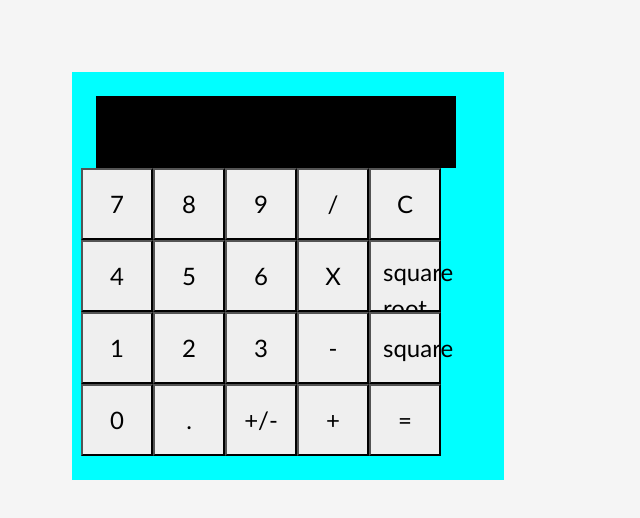
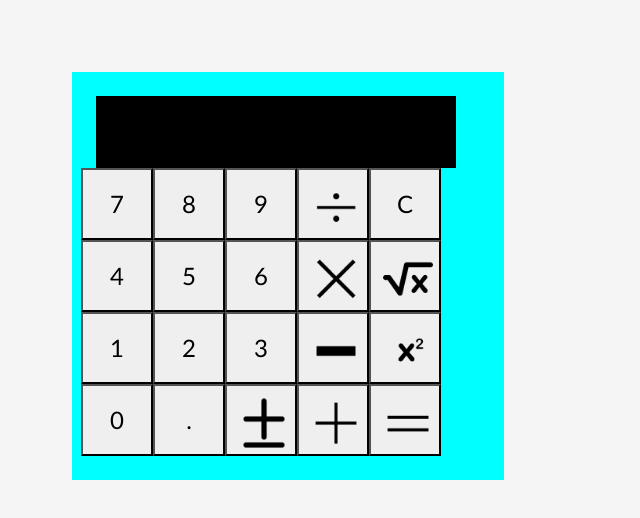
Before and after one commit to dev-welli/js-calculator, a plain HTML site: page index.html in a window 1280 px wide. Shown: the whole page, without its empty margins (0-640 px from the left). Drawn offline with nearby package versions, Linux system fonts and the light colour scheme.

Commit message:
replacing math operators with images

```diff
--- a/index.html
+++ b/index.html
@@ -16,29 +16,29 @@
                 <button class="keys" id="seven">7</button>
                 <button class="keys" id="eight">8</button>
                 <button class="keys" id="nine">9</button>
-                <button class="keys" id="divide">/</button>
+                <button class="keys" id="divide"><img src="images/division.png" height="50em" width="50em"></button>
                 <button class="keys" id="reset">C</button>
             </div>
             <div class="row">
                 <button class="keys" id="four">4</button>
                 <button class="keys" id="five">5</button>
                 <button class="keys" id="six">6</button>
-                <button class="keys" id="multiply">X</button>
-                <button class="keys" id="squareRoot">square root</button>
+                <button class="keys" id="multiply"><img src="images/multiply.png" height="50em" width="50em"></button>
+                <button class="keys" id="squareRoot"><img src="images/squareRoot.png" height="50em" width="50em"></button>
             </div>
             <div class="row">
                 <button class="keys" id="one">1</button>
                 <button class="keys" id="two">2</button>
                 <button class="keys" id="three">3</button>
-                <button class="keys" id="substract">-</button>
-                <button class="keys" id="square">square</button>
+                <button class="keys" id="substract"><img src="images/minus.png" height="50em" width="50em"></button>
+                <button class="keys" id="square"><img src="images/squared2.png" height="50em" width="50em"></button>
             </div>
             <div class="row">
                 <button class="keys" id="zero">0</button>
                 <button class="keys" id="decimal">.</button>
-                <button class="keys" id="plusMinus">+/-</button>
-                <button class="keys" id="add">+</button>
-                <button class="keys" id="equal">=</button>
+                <button class="keys" id="plusMinus"><img src="images/plusMinus.png" height="50em" width="50em"></button>
+                <button class="keys" id="add"><img src="images/plus.png" height="50em" width="50em"></button>
+                <button class="keys" id="equal"><img src="images/equal.png" height="50em" width="50em"></button>
             </div>
         </div>
     </div>
```
Also changed, not shown: images/division.png (added), images/equal.png (added), images/minus.png (added), images/multiply.png (added), images/plus.png (added), images/plusMinus.png (added), images/squareRoot.png (added), images/squared2.png (added).
